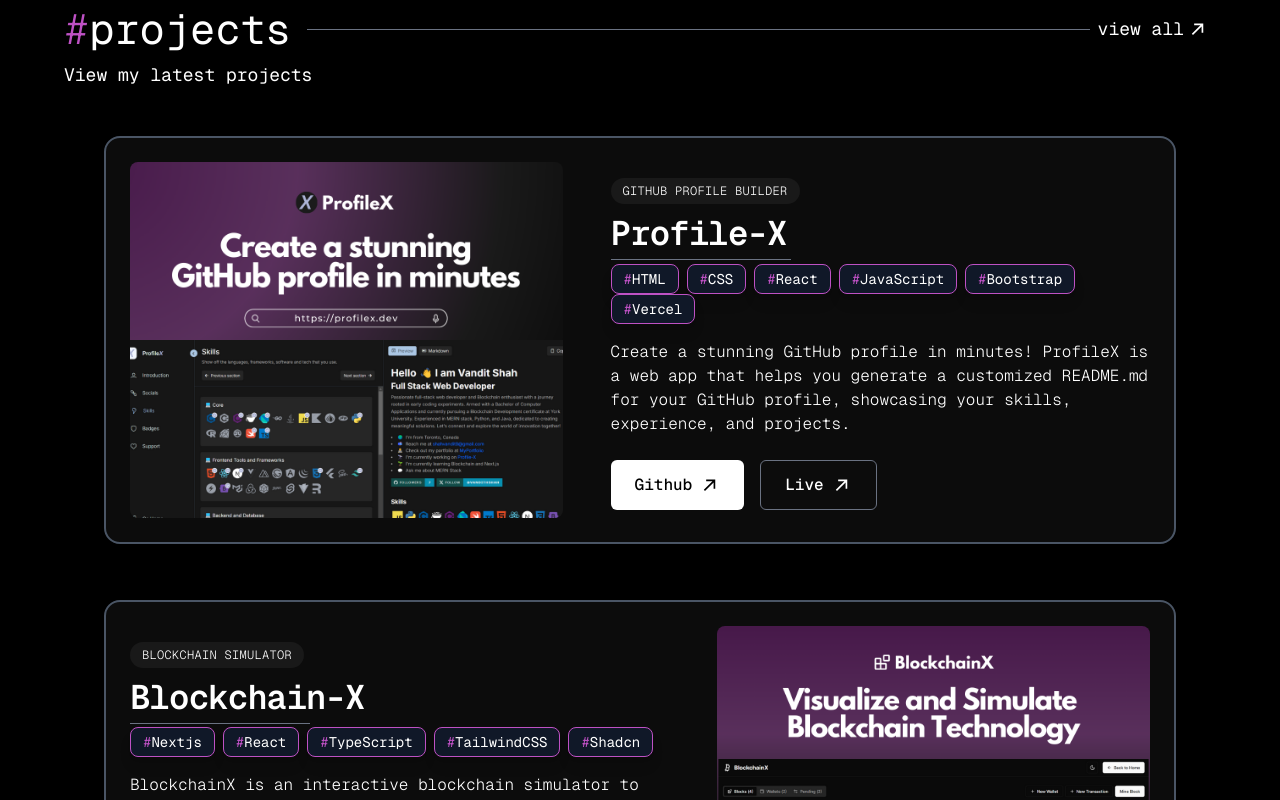
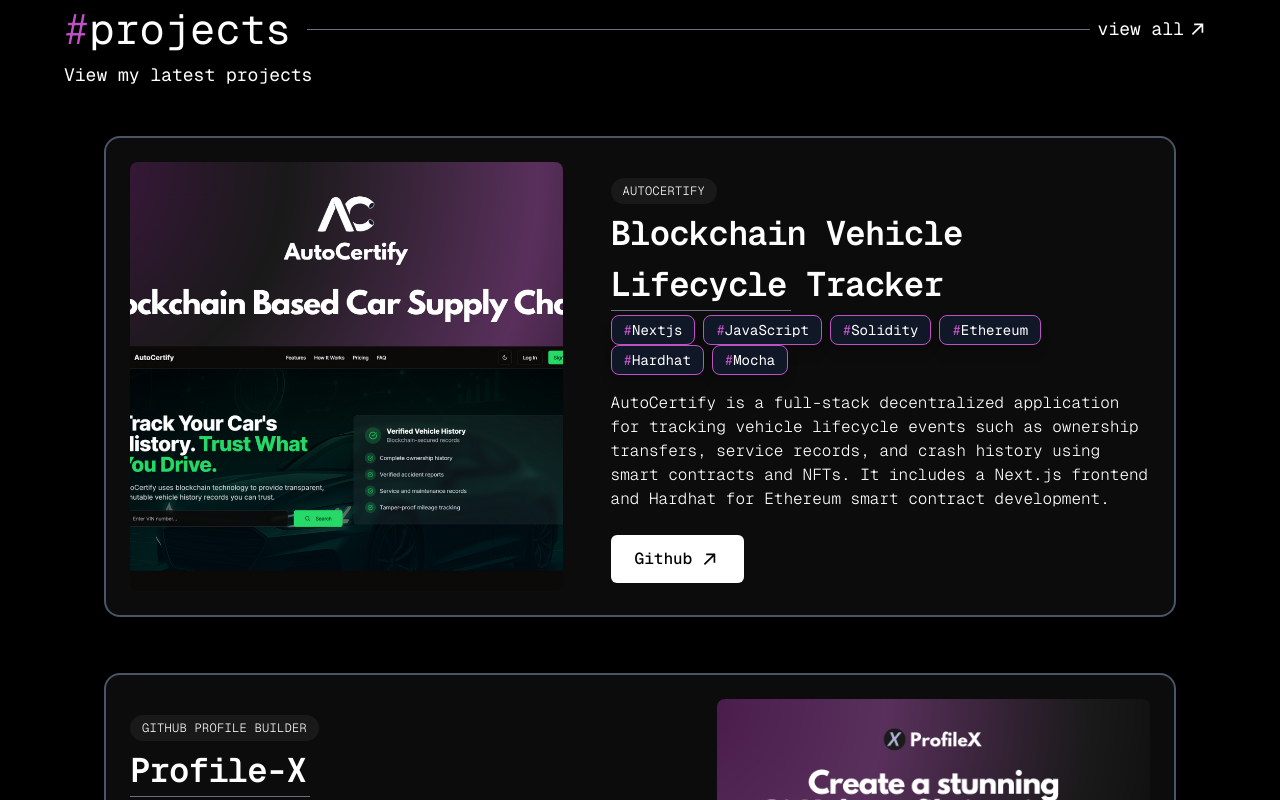
Before and after one commit to ShahVandit8/portfolio-v2, a Next.js app: page / in a window 1280 px wide. Shown: the part 1720-2520 px from the top of the page. Built offline with nearby package versions, Linux system fonts and the light colour scheme.

Commit message:
add(project): added autocertify project

```diff
--- a/app/layout.js
+++ b/app/layout.js
@@ -54,6 +54,7 @@
         alt: 'Vandit Shah Portfolio Preview',
       },
     ],
+    logo: 'https://vandit-shah.me/logo/logo.png',
     locale: 'en_US',
     type: 'website',
   },
@@ -127,6 +128,7 @@
             ]),
           }}
         />
+        <meta property="og:logo" content="https://vandit-shah.me/logo/logo.png"></meta>
       </head>
       <body
         className={`${geistSans.variable} ${geistMono.variable} antialiased `} suppressHydrationWarning
--- a/data/data.json
+++ b/data/data.json
@@ -32,6 +32,23 @@
             "/icons/Docker.png"
         ],
         "projects": [
+            {
+                "title": "Blockchain Vehicle Lifecycle Tracker",
+                "type": "AutoCertify",
+                "description": "AutoCertify is a full-stack decentralized application for tracking vehicle lifecycle events such as ownership transfers, service records, and crash history using smart contracts and NFTs. It includes a Next.js frontend and Hardhat for Ethereum smart contract development.",
+                "techStack": [
+                    "Nextjs",
+                    "JavaScript",
+                    "Solidity",
+                    "Ethereum",
+                    "Hardhat",
+                    "Mocha"
+                ],
+                "category" : "React",
+                "image": "/images/projects/AutoCertify.png",
+                "liveLink": "",
+                "githubLink": "https://github.com/AutoCertifyOrg/AutoCertify"
+            },
             {
                 "title": "Profile-X",
                 "type": "Github Profile Builder",
```
Also changed, not shown: public/images/projects/AutoCertify.png (added).
